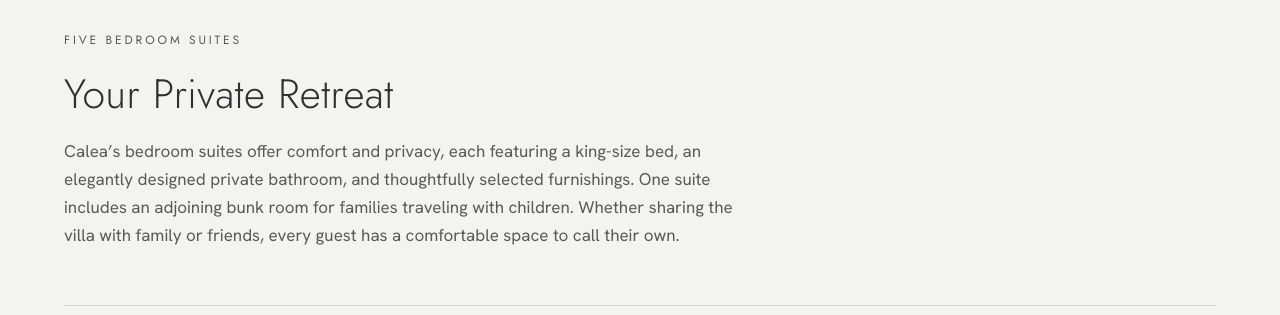
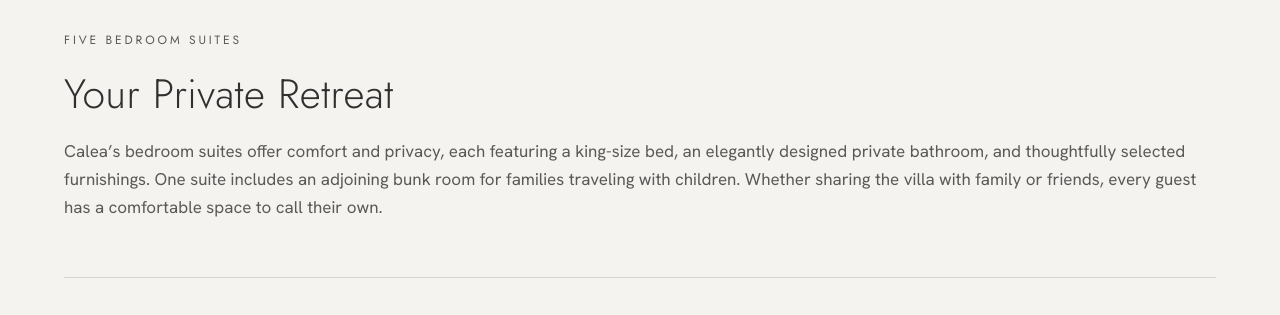
Before and after one commit to diggidydaz/calea-preview, a plain HTML site: page home-r12.html in a window 1280 px wide. Shown: the part 6280-6595 px from the top of the page. Drawn offline with Linux system fonts and the light colour scheme.

Commit message:
Round 12: bedroom intro text spans the full section width
Co-Authored-By: Claude Opus 5.5 <noreply@anthropic.com>
Claude-Session: https://claude.ai/code/session_016fZF7fDe17cT3oZPz5es1A

```diff
--- a/home-r12.html
+++ b/home-r12.html
@@ -399,7 +399,7 @@
   .room-link { margin-top: 10px; } .room-link a { color: var(--green); }
   /* Round 11: stacked bedrooms */
   .rooms-intro { display:flex; flex-direction:column; gap:20px; }
-  .rooms-intro .muted { max-width: 72ch; }
+  .rooms-intro .muted { max-width: none; width: 100%; }
   .rooms-list { display:flex; flex-direction:column; gap:72px; margin-top:56px; }
   .room-a { gap:20px; padding-top:40px; border-top:1px solid var(--rule); }
   .room-a .room-head h3 span { color: var(--muted, #5A5957); letter-spacing:.12em; font-size:.75em; }
```
